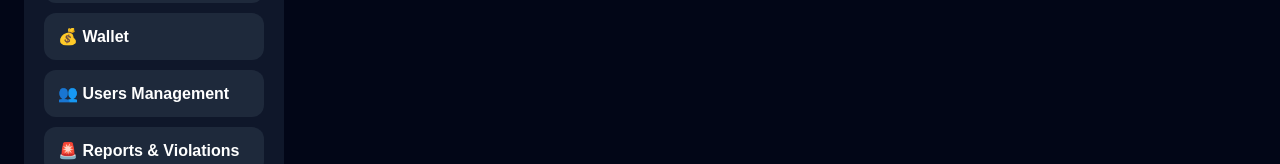
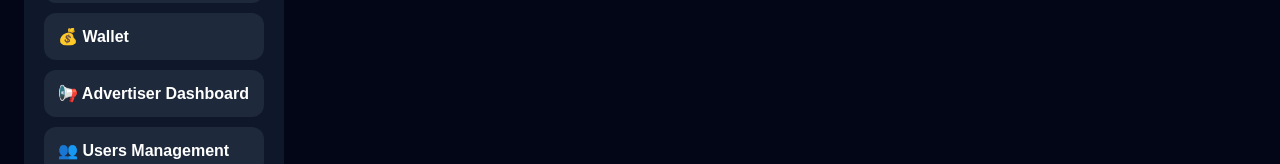
Before and after one commit to inclurah-png/inclura-web, a React (Vite) app: page /sos in a window 1280 px wide. Shown: the part 596-760 px from the top of the page. Built offline with nearby package versions, Linux system fonts and the light colour scheme; no server answers; sample sign-in values are in the browser's storage.

Commit message:
Update DashboardSidebar.jsx
Fix and update

```diff
--- a/src/components/DashboardSidebar.jsx
+++ b/src/components/DashboardSidebar.jsx
@@ -101,6 +101,15 @@ Inclura
   >
     💰 Wallet
   </div>
+
+  <div
+  style={itemStyle}
+  onClick={() =>
+    navigate("/advertiser-dashboard")
+  }
+>
+  📢 Advertiser Dashboard
+</div>
 
    <div
   style={itemStyle}
```
